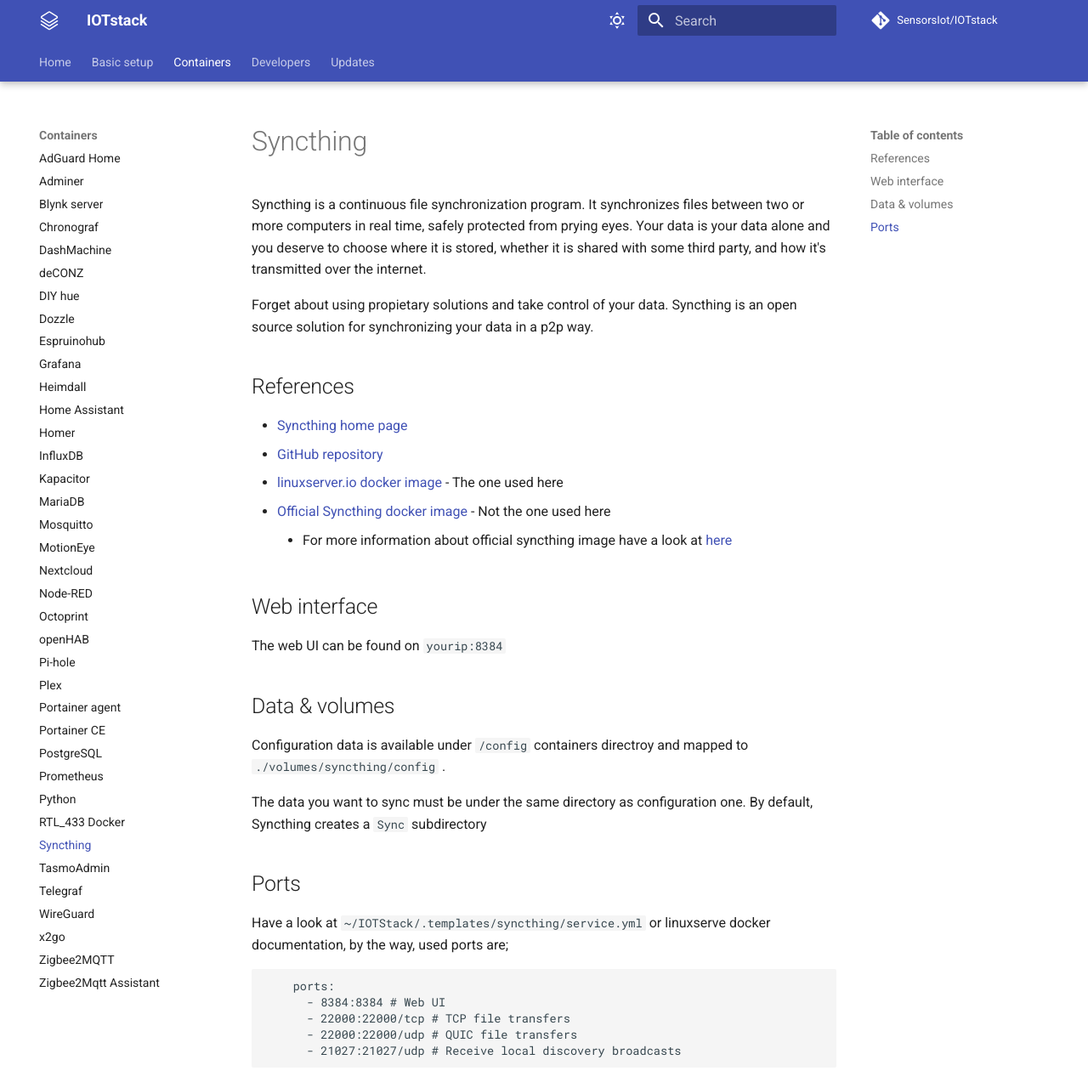
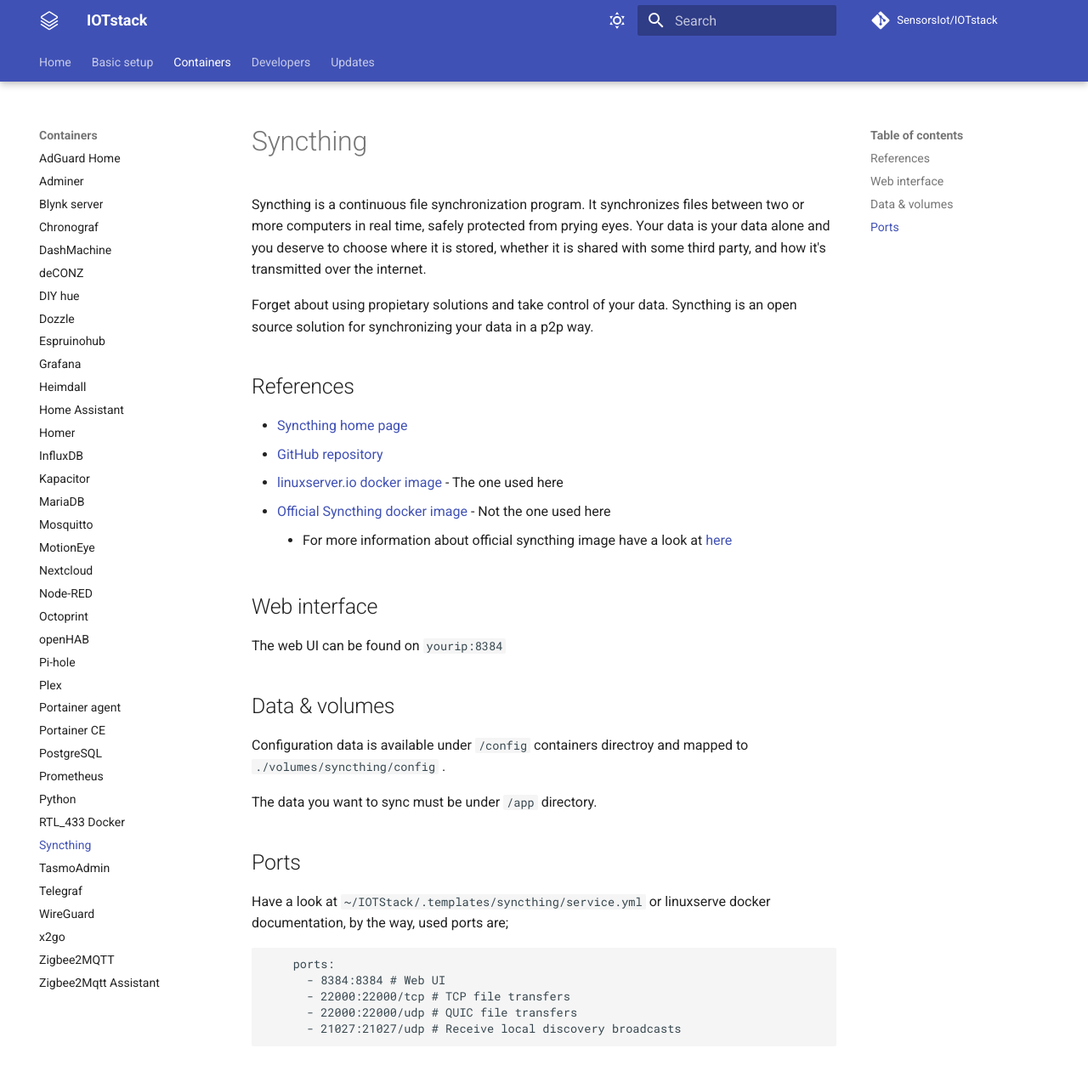
Before and after one commit to gcgarner/IOTstack, an MkDocs documentation site: the page built from docs/Containers/Syncthing.md, in a window 1280 px wide and 1280 px high. Shown: the whole window at 85% size. Built offline with MkDocs 1.6.1 and Material for MkDocs 9.7.7, drawn with Linux system fonts in a browser that asks for light colours; comment, search, counter and statistics services are not loaded.

Commit message:
Small fixes. Ready for MVP1?

```diff
--- a/docs/Containers/Syncthing.md
+++ b/docs/Containers/Syncthing.md
@@ -21,7 +21,7 @@
 
 Configuration data is available under `/config` containers directroy and mapped to `./volumes/syncthing/config` .
 
-The data you want to sync must be under the same directory as configuration one. By default, Syncthing creates a `Sync` subdirectory
+The data you want to sync must be under `/app` directory.
 
 ## Ports
 
```
Also changed, not shown: 1 other file.
